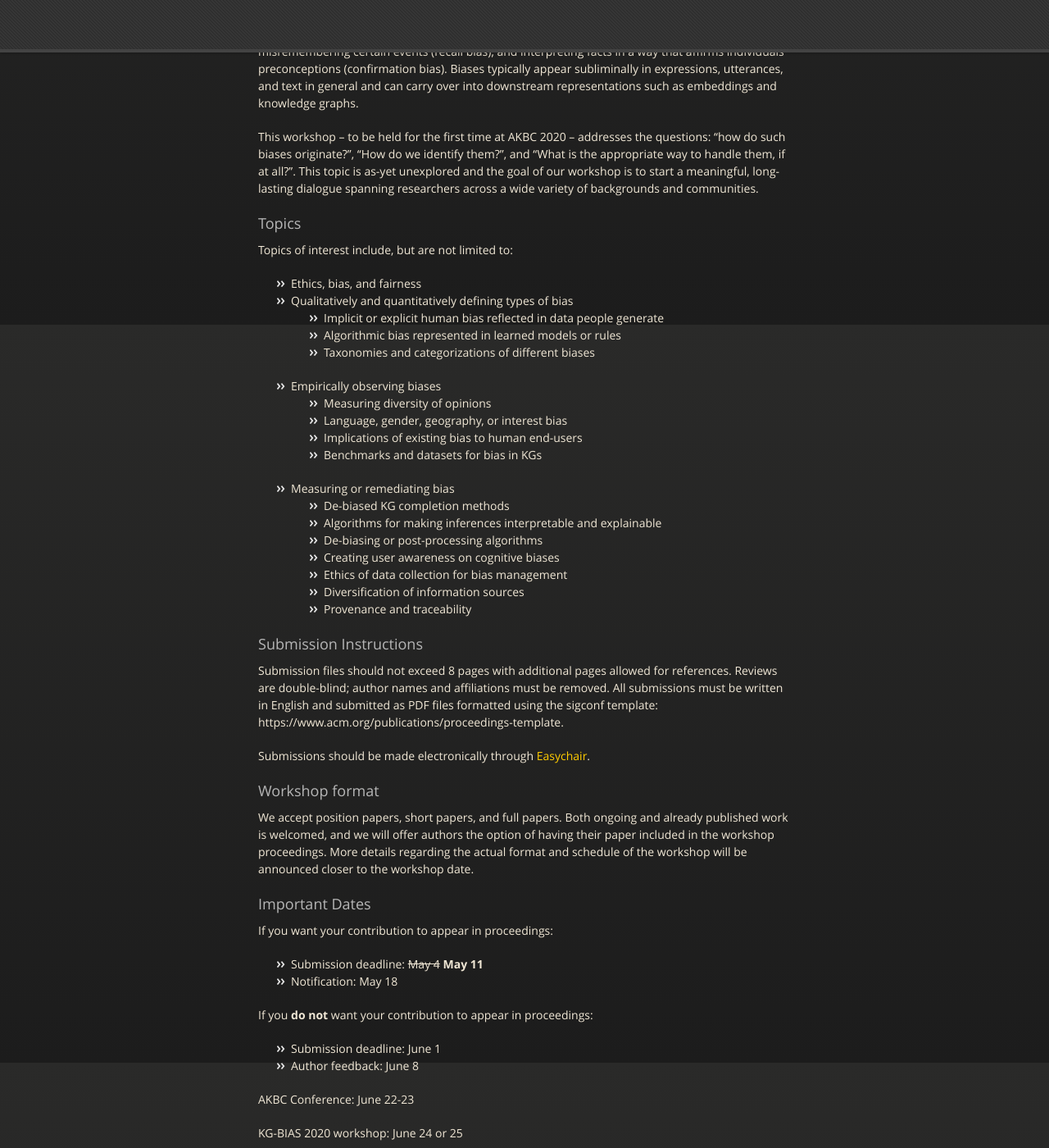
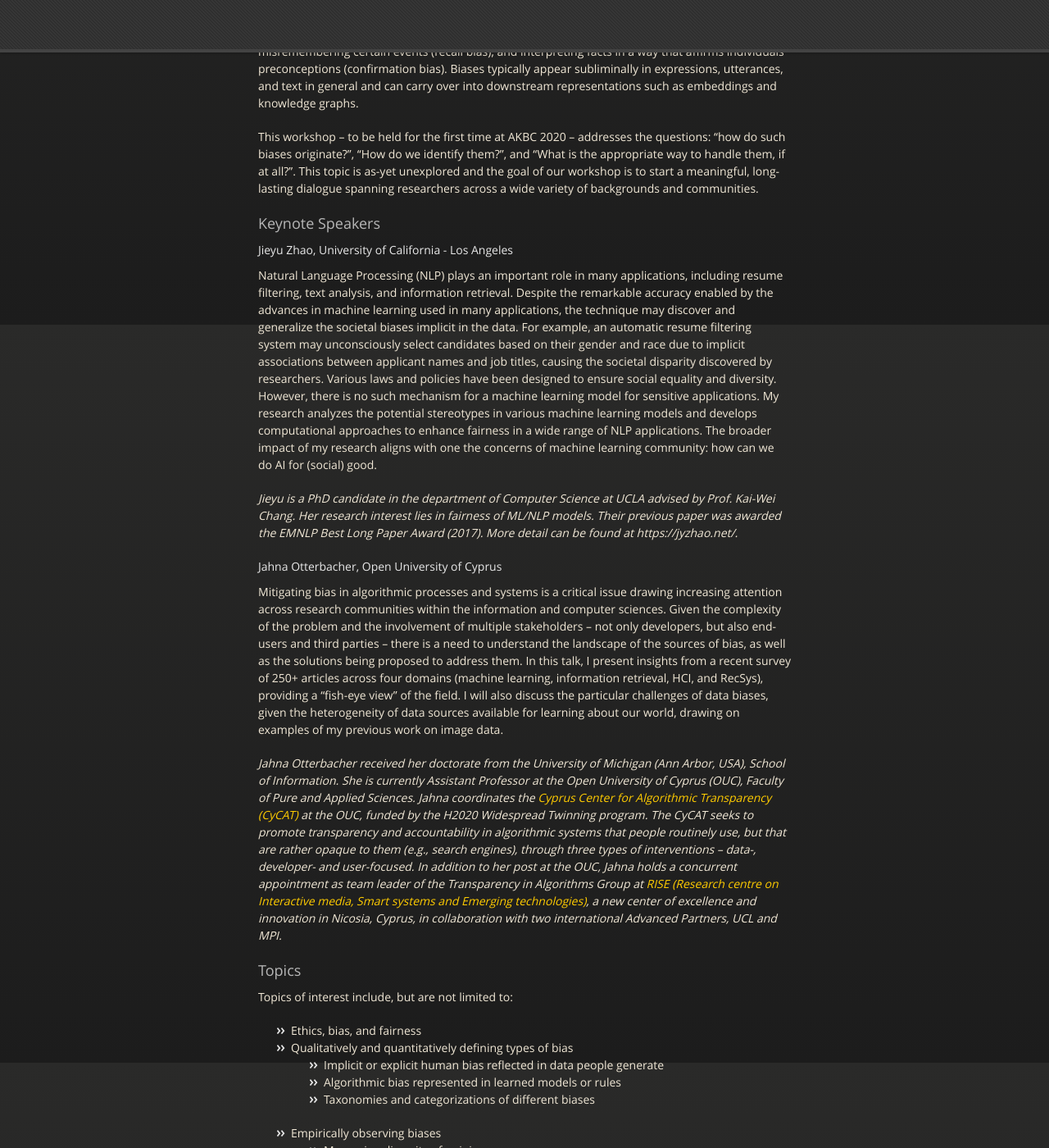
Before and after one commit to kg-bias/kg-bias.github.io, a Jekyll site: the page built from index.md, in a window 1280 px wide and 1400 px high, scrolled down 504 px. Shown: the whole window at 82% size. Built offline with Jekyll 4.4.1, drawn with Linux system fonts in a browser that asks for light colours.

Commit message:
Update index.md

```diff
--- a/index.md
+++ b/index.md
@@ -10,6 +10,40 @@ Such biases may originate in the very design of the KG, in the source data from
 Causes of bias include systematic errors due to selecting non-random items (selection bias), misremembering certain events (recall bias), and interpreting facts in a way that affirms individuals' preconceptions (confirmation bias). Biases typically appear subliminally in expressions, utterances, and text in general and can carry over into downstream representations such as embeddings and knowledge graphs.
 
 This workshop – to be held for the first time at AKBC 2020 – addresses the questions: “how do such biases originate?”, “How do we identify them?”, and “What is the appropriate way to handle them, if at all?”.  This topic is as-yet unexplored and the goal of our workshop is to start a meaningful, long-lasting dialogue spanning researchers across a wide variety of backgrounds and communities.
+
+### Keynote Speakers
+
+#### Jieyu Zhao, University of California - Los Angeles
+
+Natural Language Processing (NLP) plays an important role in many applications, including resume filtering, text analysis, and information retrieval. Despite the remarkable accuracy enabled by the advances in machine learning used in many applications, the technique may discover and generalize the societal biases implicit in the data. For example, an automatic resume filtering system may unconsciously select candidates based on their gender and race due to implicit associations between applicant names and job titles, causing the societal disparity discovered by researchers. Various laws and policies have been designed to ensure social equality and diversity. However, there is no such mechanism for a machine learning model for sensitive applications. My research analyzes the potential stereotypes in various machine learning models and develops computational approaches to enhance fairness in a wide range of NLP applications. The broader impact of my research aligns with one the concerns of machine learning community: how can we do AI for (social) good.
+
+_Jieyu is a PhD candidate in the department of Computer Science at UCLA advised by Prof. Kai-Wei Chang. Her research interest lies in fairness of ML/NLP models. Their previous paper was awarded the EMNLP Best Long Paper Award (2017). More detail can be found at https://jyzhao.net/._
+
+
+#### Jahna Otterbacher, Open University of Cyprus
+
+Mitigating bias in algorithmic processes and systems is a critical issue drawing increasing
+attention across research communities within the information and computer sciences. Given
+the complexity of the problem and the involvement of multiple stakeholders – not only
+developers, but also end-users and third parties – there is a need to understand the landscape
+of the sources of bias, as well as the solutions being proposed to address them. In this talk, I
+present insights from a recent survey of 250+ articles across four domains (machine learning,
+information retrieval, HCI, and RecSys), providing a “fish-eye view” of the field. I will also
+discuss the particular challenges of data biases, given the heterogeneity of data sources
+available for learning about our world, drawing on examples of my previous work on image
+data.
+
+_Jahna Otterbacher received her doctorate from the University of Michigan (Ann Arbor, USA),
+School of Information. She is currently Assistant Professor at the Open University of Cyprus
+(OUC), Faculty of Pure and Applied Sciences. Jahna coordinates the [Cyprus Center for
+Algorithmic Transparency (CyCAT)](http://www.cycat.io/) at the OUC, funded by the H2020 Widespread Twinning
+program. The CyCAT seeks to promote transparency and accountability in algorithmic systems
+that people routinely use, but that are rather opaque to them (e.g., search engines), through
+three types of interventions – data-, developer- and user-focused. In addition to her post at the
+OUC, Jahna holds a concurrent appointment as team leader of the Transparency in Algorithms
+Group at [RISE (Research centre on Interactive media, Smart systems and Emerging
+technologies)](https://www.rise.org.cy/en-gb/research/research-groups/), a new center of excellence and innovation in Nicosia, Cyprus, in collaboration
+with two international Advanced Partners, UCL and MPI._
 
 ### Topics
 Topics of interest include, but are not limited to:
```
